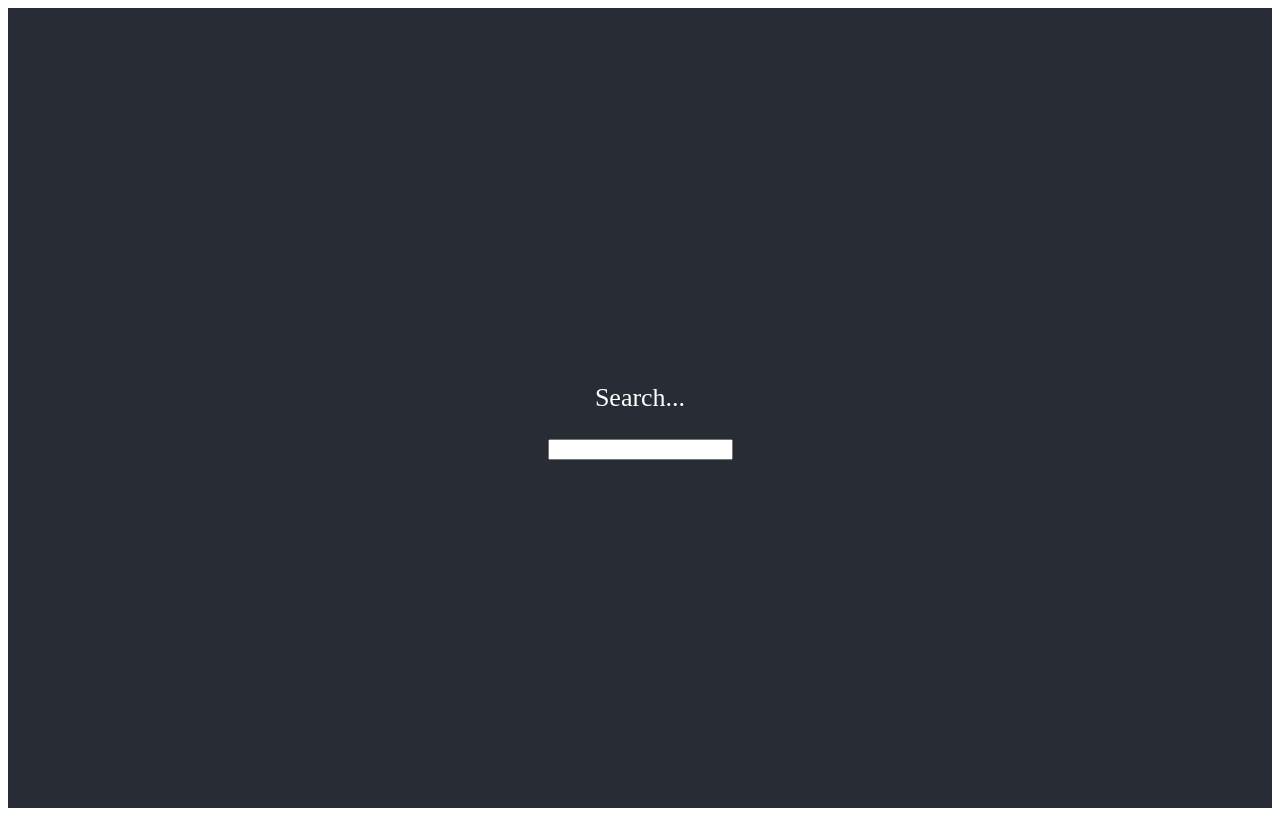
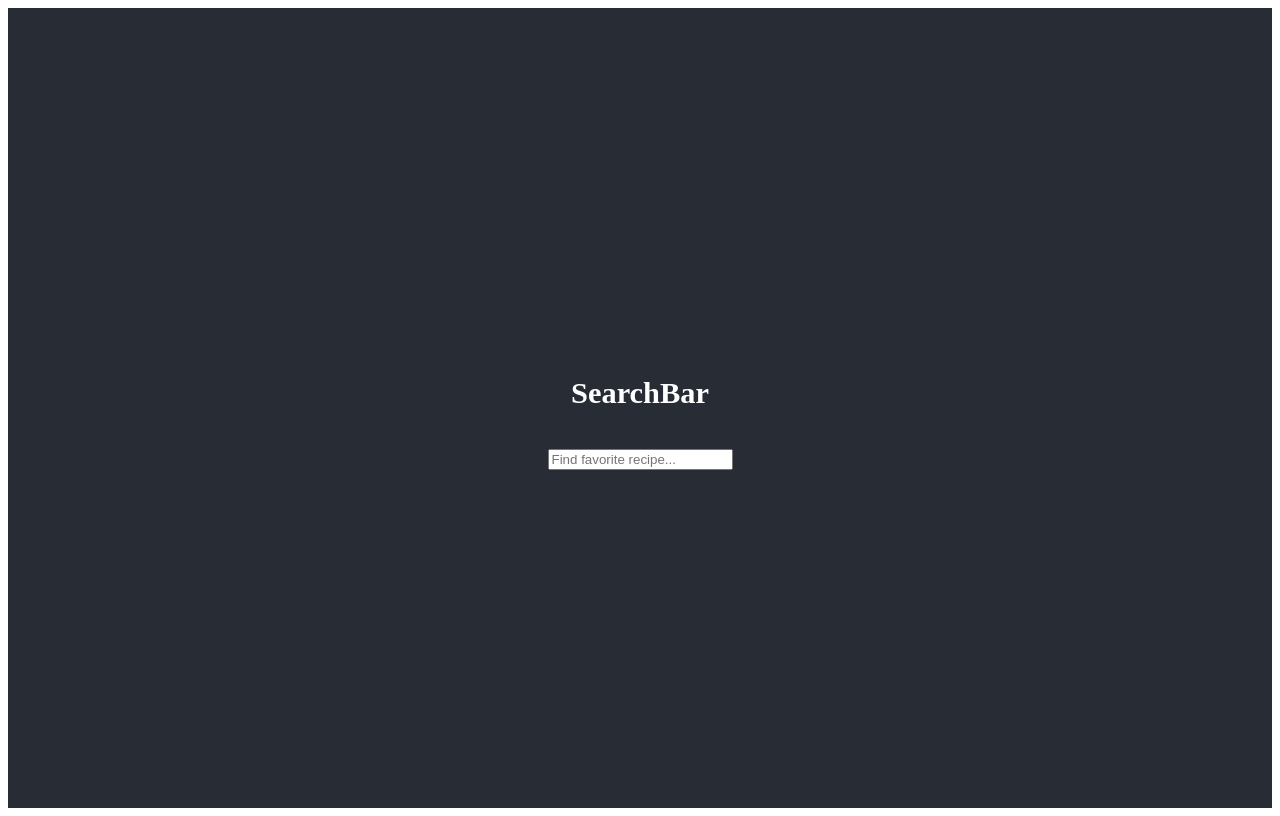
Before and after one commit to ZehaIrawan/MerlinRecipe, a React (Create React App) app: page / in a window 1280 px wide. Built offline with nearby package versions, Linux system fonts and the light colour scheme.

Commit message:
create SearchBar component

```diff
--- a/src/App.js
+++ b/src/App.js
@@ -1,12 +1,12 @@
 import React from 'react';
 import './App.css';
+import SearchBar from './components/SearchBar';
 
 function App() {
   return (
     <div className="App">
       <header className="App-header">
-        <p>Search...</p>
-        <input></input>
+        <SearchBar></SearchBar>
       </header>
     </div>
   );
--- /dev/null
+++ b/src/components/SearchBar.js
@@ -0,0 +1,12 @@
+import React from 'react';
+
+const SearchBar = () => {
+  return (
+    <div>
+      <h3>SearchBar</h3>
+      <input placeholder="Find favorite recipe..."></input>
+    </div>
+  );
+};
+
+export default SearchBar;
```
